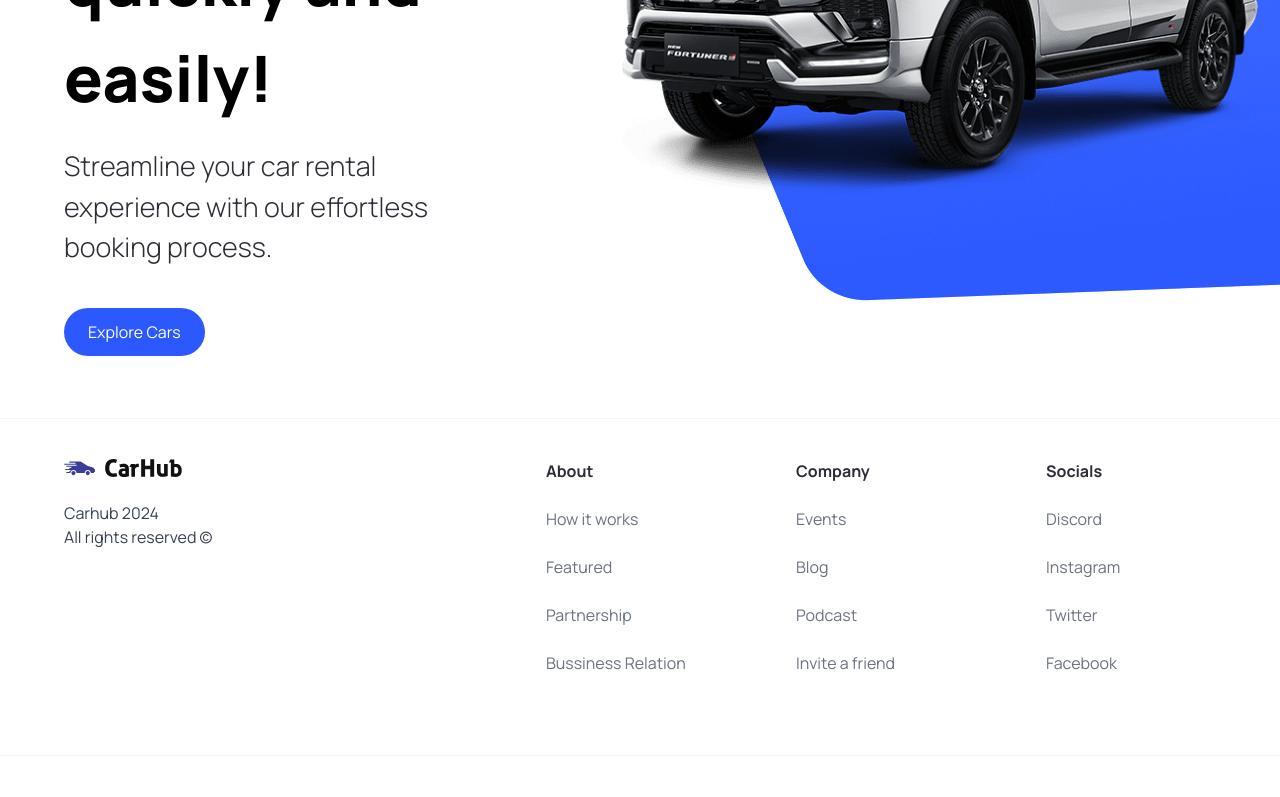
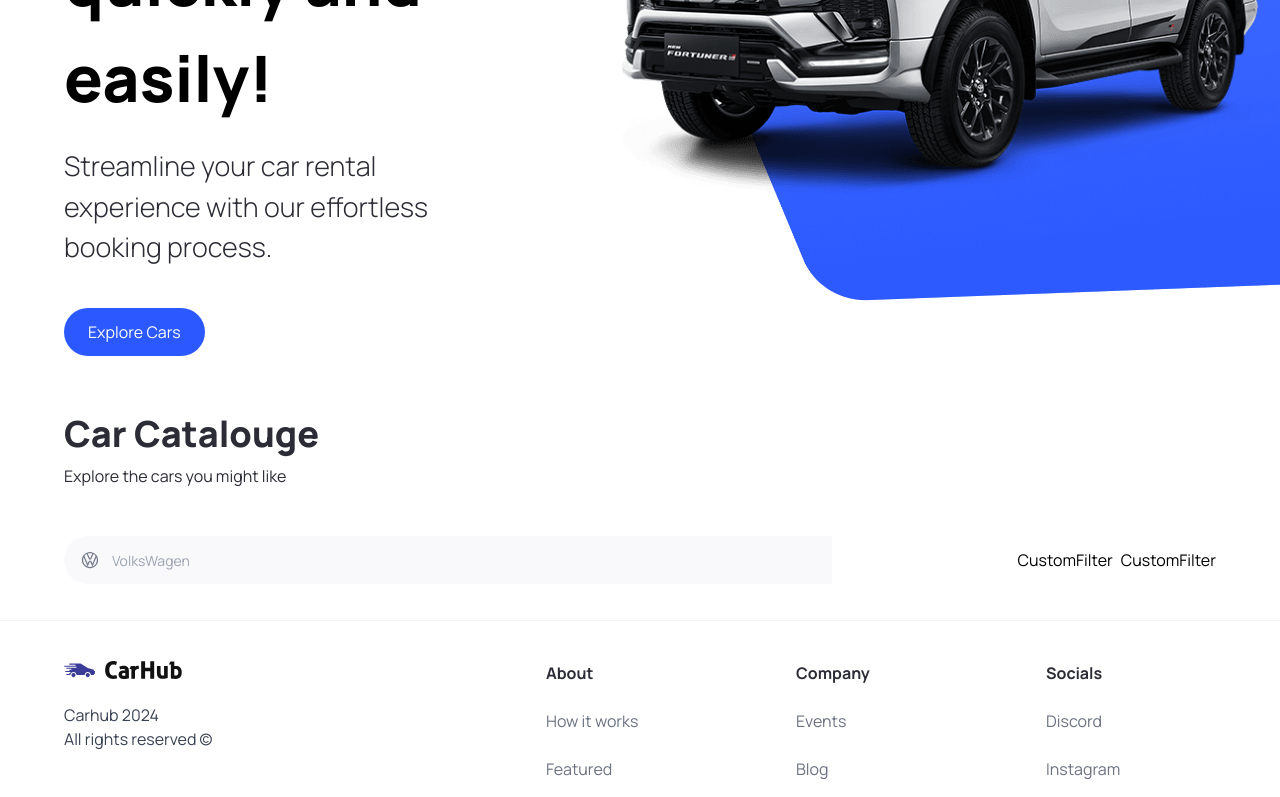
Before and after one commit to roberthveres/Car-Showcase, a Next.js app: page / in a window 1280 px wide. Shown: the part 402-1199 px from the top of the page. Built offline with nearby package versions, Linux system fonts and the light colour scheme.

Commit message:
Creating CustomFilter, SearchBar, SearchManufacturer components, installing headlessui

```diff
--- a/app/page.tsx
+++ b/app/page.tsx
@@ -1,10 +1,26 @@
 import Image from "next/image";
-import { Hero } from "@/components";
+import { SearchBar,Hero ,CustomFilter } from "@/components"
 
 export default function Home() {
   return (
     <main className="overflow-hidden">
       <Hero />
+
+      <div className="mt012 padding-x padding-y max-width" id="discover">
+        <div className="home__text-container">
+          <h1 className="text-4xl font-extrabold">Car Catalouge</h1>
+          <p>Explore the cars you might like</p>
+        </div>
+
+        <div className="home__filters">
+          <SearchBar />
+
+          <div className="home__filter-container">
+            <CustomFilter title="fuel" />
+            <CustomFilter title="year" />
+          </div>
+        </div>
+      </div>
     </main>
   );
 }
--- /dev/null
+++ b/components/CustomFilter.tsx
@@ -0,0 +1,9 @@
+import React from 'react'
+
+const CustomFilter = () => {
+  return (
+    <div>CustomFilter</div>
+  )
+}
+
+export default CustomFilter
--- /dev/null
+++ b/components/SearchBar.tsx
@@ -0,0 +1,21 @@
+"use client";
+import { useState } from 'react';
+import { SearchManufacturer } from "./";
+const SearchBar = () => {
+    const [manufacturer, setManufacturer ] = useState('');
+
+    const handleSearch = () => {}
+
+  return (
+    <form className="searchbar" onSubmit={handleSearch}>
+      <div className="searchbar__item">
+        <SearchManufacturer
+          manufacturer={manufacturer}
+          setManufacturer={setManufacturer}
+        />
+      </div>
+    </form>
+  );
+}
+
+export default SearchBar
--- /dev/null
+++ b/components/SearchManufacturer.tsx
@@ -0,0 +1,90 @@
+"use client";
+import { useState, Fragment } from "react";
+import Image from "next/image";
+import { Combobox, ComboboxOption, Transition } from "@headlessui/react";
+import { SearchManufacturerProps } from "@/types";
+import { manufacturers } from "@/constants";
+
+const SearchManufacturer = ({
+  manufacturer,
+  setManufacturer,
+}: SearchManufacturerProps) => {
+  const [query, setQuery] = useState("");
+
+  const filteredManufacturers =
+    query === ""
+      ? manufacturers
+      : manufacturers.filter((item) =>
+          item
+            .toLowerCase()
+            .replace(/\s+/g, "")
+            .includes(query.toLowerCase().replace(/\s+/g, ""))
+        );
+
+  return (
+    <div className="search-manufacturer">
+      <Combobox value={manufacturer} onChange={setManufacturer}>
+        <div className="relative w-full">
+          <Combobox.Button className="absolute top-[14px]">
+            <Image
+              src="/car-logo.svg"
+              width={20}
+              height={20}
+              className="ml-4"
+              alt="Car Logo"
+            />
+          </Combobox.Button>
+
+          <Combobox.Input
+            className="search-manufacturer__input"
+            placeholder="VolksWagen"
+            displayValue={(manufacturer: string) => manufacturer}
+            onChange={(e) => setQuery(e.target.value)}
+          />
+
+          <Transition
+            as={Fragment}
+            leave="transiition ease-in duration-100"
+            leaveFrom="opacity-100"
+            leaveTo="opacity-0"
+            afterLeave={() => setQuery("")}
+          >
+            <Combobox.Options>
+              {filteredManufacturers.map((item) => (
+                <Combobox.Option
+                  key={item}
+                  className={({ active }) => `
+                    relative search-manufacturer__option
+                    ${active ? "bg-primary-blue text-white" : "text-gray-900"}
+                    `}
+                  value={item}
+                >
+                  {({ selected, active }) => (
+                    <>
+                      <span
+                        className={`block truncate ${
+                          selected ? "font-medium" : "font-normal"
+                        }`}
+                      >
+                        {item}
+                      </span>
+                      {selected ? (
+                        <span
+                          className={`absolute inset-y-0 left-0 flex items-center pl-3 ${
+                            active ? "text-white" : "text-teal-600"
+                          }`}
+                        ></span>
+                      ) : null}
+                    </>
+                  )}
+                </Combobox.Option>
+              ))}
+            </Combobox.Options>
+          </Transition>
+        </div>
+      </Combobox>
+    </div>
+  );
+};
+
+export default SearchManufacturer;
--- a/types/index.ts
+++ b/types/index.ts
@@ -8,3 +8,9 @@ export interface CustomButtonProps{
         btnType: "button" | "submit";
 
 }
+
+
+export interface SearchManufacturerProps{
+        manufacturer: string;
+        setManufacturer: (manufacturer: string) => void;
+}
```
Also changed, not shown: components/index.ts (+11 -5 lines), package.json (+5 -4 lines), 1 other file (tests, documents, lock files or other folders).
